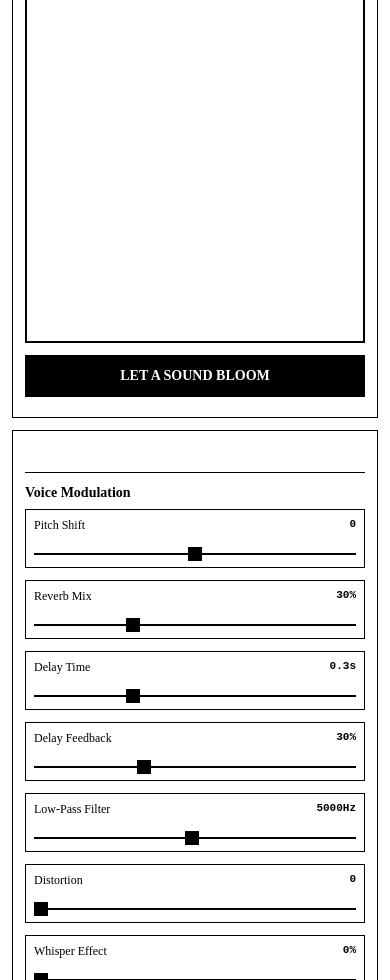
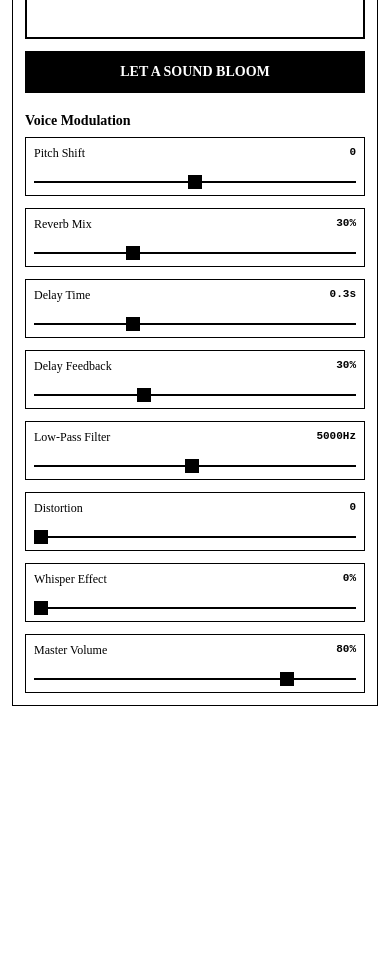
Before and after one commit to madihg/seed-your-voice, a website: page performer.html in a window 390 px wide. Shown: the part 1020-2000 px from the top of the page. After the commit the page ends 1738 px from the top, so only its background shows below. Drawn offline with Linux system fonts and the light colour scheme; a script that the page names is missing.

Commit message:
Combine sound columns into one panel, shorten seed field, use 2-column grid for parameters

```diff
--- a/performer.html
+++ b/performer.html
@@ -178,12 +178,8 @@
 
         .main-grid {
             display: grid;
-            grid-template-columns: 1fr 1fr 1fr;
+            grid-template-columns: 1fr 2fr;
             gap: 12px;
-        }
-
-        .sound-section {
-            display: contents;
         }
 
         .panel {
@@ -272,7 +268,7 @@
         .seed-field {
             background: #FFFFFF;
             border: 2px solid #000000;
-            aspect-ratio: 9/16;
+            height: 300px;
             position: relative;
             margin-bottom: 12px;
         }
@@ -302,10 +298,10 @@
             transform: translate(-50%, -50%);
         }
 
-        /* Voice Controls - Single Column */
+        /* Voice Controls - 2 Column Grid */
         .voice-controls {
-            display: flex;
-            flex-direction: column;
+            display: grid;
+            grid-template-columns: 1fr 1fr;
             gap: 12px;
         }
 
@@ -371,18 +367,11 @@
             .main-grid {
                 grid-template-columns: 1fr;
             }
-
-            .sound-section {
-                display: grid;
-                grid-template-columns: 1fr 1fr;
-                gap: 12px;
-            }
         }
 
         @media (max-width: 768px) {
-            .sound-section {
-                display: flex;
-                flex-direction: column;
+            .voice-controls {
+                grid-template-columns: 1fr;
             }
 
             .header {
@@ -463,9 +452,7 @@ Each audience member can submit one word. The position of their click influences
             <button id="generateSongBtn">SPROUT A LANGUAGE</button>
         </div>
 
-        <!-- Columns 2-3: Seeding a Sound -->
-        <div class="sound-section">
-            <!-- Column 2: Seed Field -->
+        <!-- Column 2: Seeding a Sound -->
         <div class="panel">
             <h2>Seeding a Sound</h2>
 
@@ -475,13 +462,10 @@ Each audience member can submit one word. The position of their click influences
             </div>
 
             <button id="generateVoiceBtn">LET A SOUND BLOOM</button>
-            </div>
-
-            <!-- Column 3: Voice Parameters -->
-            <div class="panel">
-                <h2>&nbsp;</h2>
 
             <h3>Voice Modulation</h3>
+
+            <div class="voice-controls">
 
                 <div class="voice-controls">
                     <div class="control-group">
```
Lines whose indentation alone changed are shown as unchanged.
